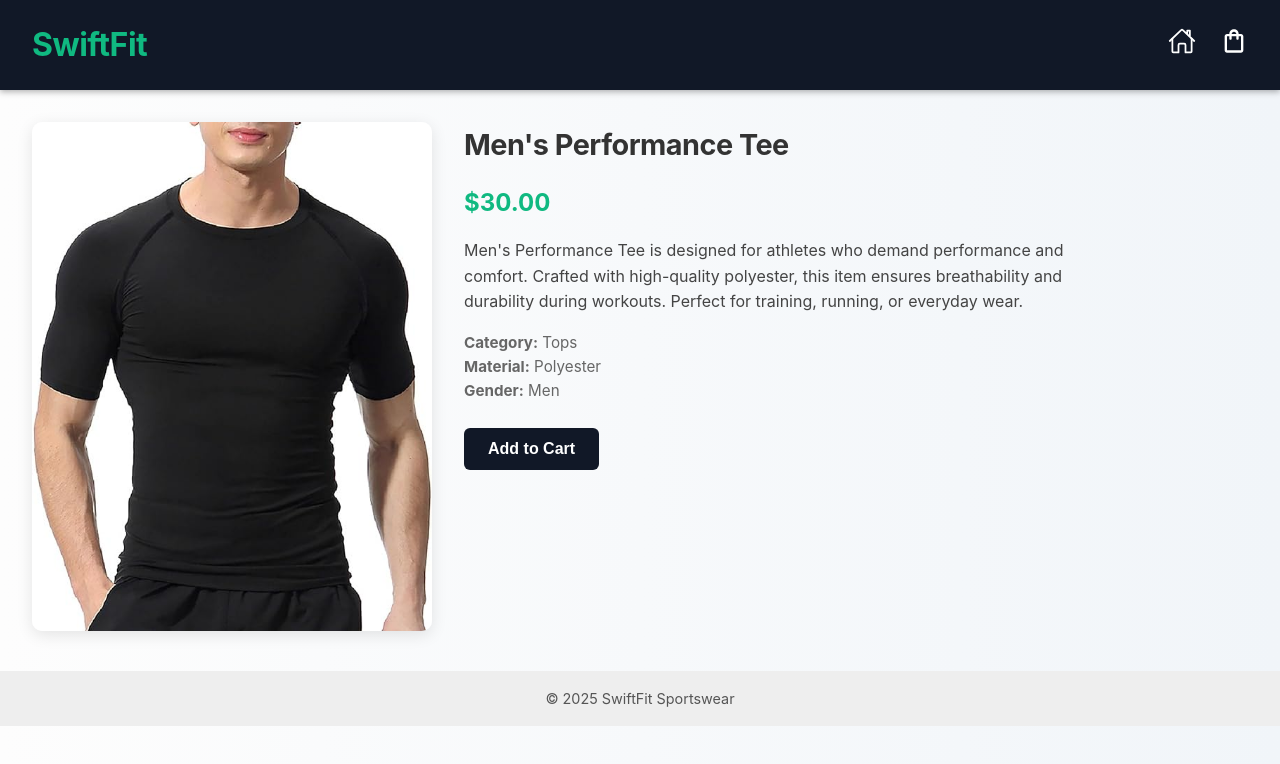
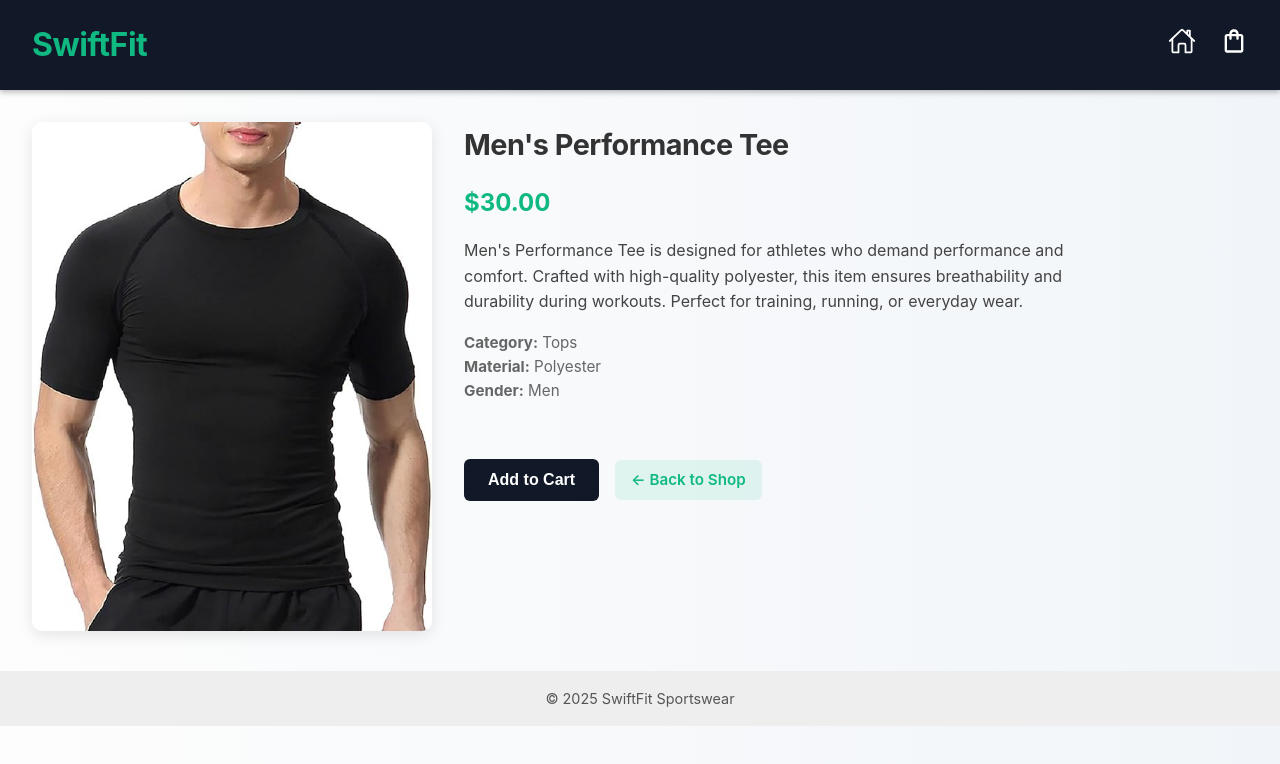
Before and after one commit to Kiro025/ecommerce-site, a React (Vite) app: page /product/1 in a window 1280 px wide. Shown: the top 764 px of the page. Built offline with nearby package versions, Linux system fonts and the light colour scheme.

Commit message:
back to menu button when viewing a product

```diff
--- a/src/App.css
+++ b/src/App.css
@@ -477,3 +477,26 @@ footer {
   background-color: var(--accent-color);
   cursor: default;
 }
+
+
+.back-link {
+  display: inline-flex;
+  align-items: center;
+  gap: 0.4rem;
+  margin-top: 2rem;
+  color: var(--accent-color);
+  font-weight: 600;
+  text-decoration: none;
+  font-size: 0.95rem;
+  background-color: rgba(16, 185, 129, 0.1); /* subtle green background */
+  padding: 0.5rem 1rem;
+  margin-left: 1rem;
+  border-radius: 6px;
+  transition: background-color 0.2s ease, transform 0.2s ease;
+}
+
+.back-link:hover {
+  background-color: rgba(16, 185, 129, 0.2);
+  transform: translateX(-2px);
+  text-decoration: none;
+}
--- a/src/pages/ProductPage.jsx
+++ b/src/pages/ProductPage.jsx
@@ -1,4 +1,5 @@
 import { useParams } from 'react-router-dom';
+import { Link } from 'react-router-dom';
 import products from '../data/products';
 import { useCart } from '../context/CartContext';
 import { useState } from 'react';
@@ -25,7 +26,6 @@ const ProductPage = () => {
 
       <div className="product-page-info">
         <h2>{product.name}</h2>
-
         <p className="product-price"><strong>${product.price.toFixed(2)}</strong></p>
 
         <p className="product-description">
@@ -45,8 +45,11 @@ const ProductPage = () => {
         >
           {added ? '✅ Added!' : 'Add to Cart'}
         </button>
+
+        <Link to="/" className="back-link">← Back to Shop</Link>
       </div>
     </div>
+
   );
 };
 
```
